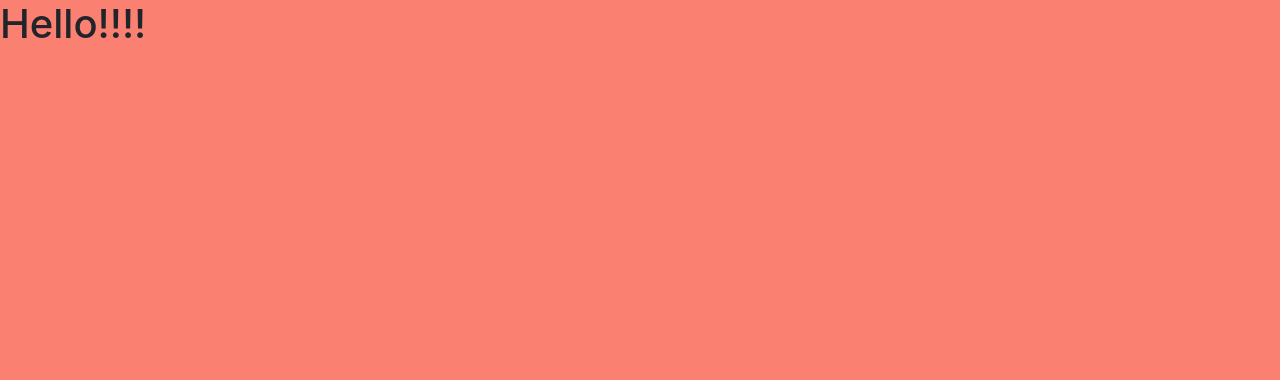
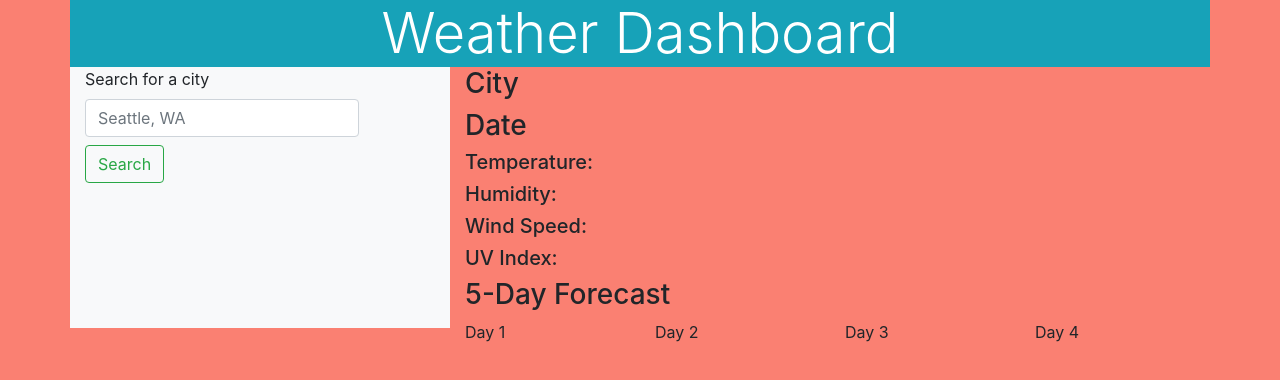
Before and after one commit to dionleung14/Weather-Dashboard, a plain HTML site: page index.html in a window 1280 px wide. Drawn offline with nearby package versions, Linux system fonts and the light colour scheme.

Commit message:
created base html layout of dashboard. linked script.js and added event listeners for city search and submit button

```diff
--- a/index.html
+++ b/index.html
@@ -4,17 +4,78 @@
     <meta charset="UTF-8">
     <meta name="viewport" content="width=device-width, initial-scale=1.0">
     <title>Weather Dashboard</title>
+
+    <!-- Bootstrap CSS -->
     <link rel="stylesheet" href="https://stackpath.bootstrapcdn.com/bootstrap/4.4.1/css/bootstrap.min.css" integrity="sha384-Vkoo8x4CGsO3+Hhxv8T/Q5PaXtkKtu6ug5TOeNV6gBiFeWPGFN9MuhOf23Q9Ifjh" crossorigin="anonymous">
+
+    <!-- Custom CSS -->
     <link rel="stylesheet" href="style.css">
 </head>
 <body>
-    <h1>Hello!!!!</h1>
+    <!-- Heading of page -->
+    <div class="container">
+        <div class="row">
+            <div class="col-12 bg-info text-center text-white display-4">
+                Weather Dashboard
+            </div>
+        </div>
+    </div>
+
+    <div class="container">
+        <div class="row">
+            <!-- History of searched cities -->
+            <div class="col-4 form-group bg-light">
+                <label for="citySearch">Search for a city</label>
+                <form class="form-inline my-2 my-lg-0">
+                    <input class="form-control" id="citySearch" type="search" placeholder="Seattle, WA" aria-label="Search">
+                    <button class="btn btn-outline-success my-2" id="citySearchSubmit" type="submit">Search</button>
+                </form>
+                <div id="cityHistory">
+
+                </div>
+            </div>
+
+            <!-- Weather of current city -->
+            <div class="col-8">
+                <div class="row">
+                    <div class="col-12" id="cityStats">
+                        <h3 id="cityName">City</h3>
+                        <h3 id="date">Date</h3>
+                        <h5>Temperature: <span id="temperature"></span></h5>
+                        <h5>Humidity: <span id="humidity"></span></h5>
+                        <h5>Wind Speed: <span id="wind-speed"></span></h5>
+                        <h5>UV Index: <span id="uv-index"></span></h5>
+                    </div>
+                </div>
+                <div class="row">
+                    <div class="col-12">
+                        <div class="row">
+                            <div class="col-12">
+                                <h3>5-Day Forecast</h3>
+                            </div>
+                        </div>
+                        <div class="row">
+                            <div class="col-3">Day 1</div>
+                            <div class="col-3">Day 2</div>
+                            <div class="col-3">Day 3</div>
+                            <div class="col-3">Day 4</div>
+                        </div>
+                    </div>
+                </div>
+            </div>
+        </div>
+    </div>
 
 
+    <!-- Bootstrap Javascript -->
+    <script src="https://code.jquery.com/jquery-3.4.1.slim.min.js" integrity="sha384-J6qa4849blE2+poT4WnyKhv5vZF5SrPo0iEjwBvKU7imGFAV0wwj1yYfoRSJoZ+n" crossorigin="anonymous"></script>
+    <script src="https://cdn.jsdelivr.net/npm/popper.js@1.16.0/dist/umd/popper.min.js" integrity="sha384-Q6E9RHvbIyZFJoft+2mJbHaEWldlvI9IOYy5n3zV9zzTtmI3UksdQRVvoxMfooAo" crossorigin="anonymous"></script>
+    <script src="https://stackpath.bootstrapcdn.com/bootstrap/4.4.1/js/bootstrap.min.js" integrity="sha384-wfSDF2E50Y2D1uUdj0O3uMBJnjuUD4Ih7YwaYd1iqfktj0Uod8GCExl3Og8ifwB6" crossorigin="anonymous"></script>
 
-    <script src="https://code.jquery.com/jquery-3.4.1.slim.min.js" integrity="sha384-J6qa4849blE2+poT4WnyKhv5vZF5SrPo0iEjwBvKU7imGFAV0wwj1yYfoRSJoZ+n" crossorigin="anonymous"></script>
-<script src="https://cdn.jsdelivr.net/npm/popper.js@1.16.0/dist/umd/popper.min.js" integrity="sha384-Q6E9RHvbIyZFJoft+2mJbHaEWldlvI9IOYy5n3zV9zzTtmI3UksdQRVvoxMfooAo" crossorigin="anonymous"></script>
-<script src="https://stackpath.bootstrapcdn.com/bootstrap/4.4.1/js/bootstrap.min.js" integrity="sha384-wfSDF2E50Y2D1uUdj0O3uMBJnjuUD4Ih7YwaYd1iqfktj0Uod8GCExl3Og8ifwB6" crossorigin="anonymous"></script>
-<script src="script.js"></script>
+    <!-- jQuery javaScript -->
+    <script src="https://cdnjs.cloudflare.com/ajax/libs/jquery/3.2.1/jquery.min.js"></script>
+
+    <!-- Custom JavaScript -->
+    <script src="script.js"></script>
 </body>
 </html>
--- a/script.js
+++ b/script.js
@@ -1 +1,25 @@
-console.log("connected")
+// Grab reference to submit button
+var submitBtn = $("#citySearchSubmit")
+
+submitBtn.click(function(event){
+    // Grab result of search bar
+    var searchResult = $("#citySearch").val()
+    event.preventDefault();
+    var starterURL = "api.openweathermap.org/data/2.5/weather?q="
+    var apiKey = "&appid=3a82cc89d61bd71079c6ba07c2e6fc75"
+    var queryURL = starterURL + searchResult + apiKey
+
+    $.ajax({
+        url: queryURL,
+        method: "GET"
+    }).then(function(cityResult){
+        console.log(cityResult)
+        // var temperature = $("#temperature")
+        // temperature.text(cityResult.main.temp)
+    })
+})
+
+// Weather url
+// api.openweathermap.org/data/2.5/weather?q={city name}&appid={your api key}
+
+// Weather API key: 3a82cc89d61bd71079c6ba07c2e6fc75
```
